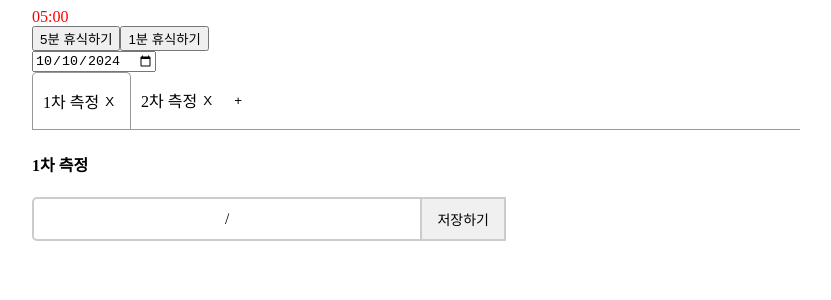
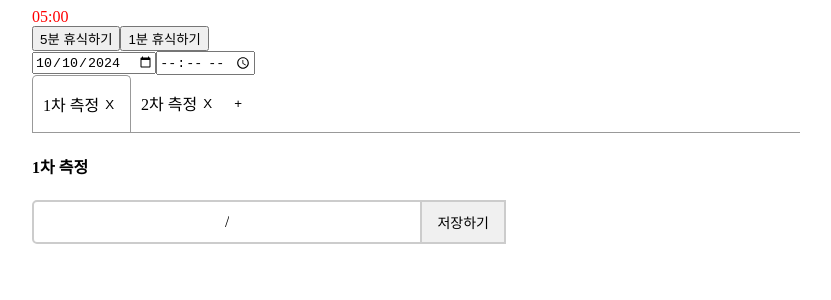
Before and after one commit to js990311/bp-note, a React (Vite) app: page /record in a window 1280 px wide. Shown: the top 300 px of the page, without its empty margins (232-1063 px from the left). Built offline with nearby package versions, Linux system fonts and the light colour scheme.

Commit message:
feat: inputTime component

```diff
--- a/src/components/global/input/InputTime.jsx
+++ b/src/components/global/input/InputTime.jsx
@@ -1,18 +1,18 @@
-import { useEffect, useState } from "react";
+import { useEffect } from "react";
 
-const getTime = () => {
-    const now = new Date();
-    return `${now.getHours()}:${now.getMinutes()}`;
+const getTimeToString = (time) => {
+    return `${time.getHours()}:${time.getMinutes()}`;
 }
 
-const InputTime = ({onUpdate}) => {
-    const [time, setTime] = useState(getTime());
+const InputTime = ({value, onChange}) => {
 
     useEffect(
         ()=>{
-            onUpdate(time);
+            onChange(
+                getTimeToString(new Date())
+            );
         }
-        ,[time]
+        ,[]
     );
 
 
@@ -20,9 +20,9 @@ const InputTime = ({onUpdate}) => {
         <>
             <input
                 type="time"
-                value={time}
+                value={value}
                 onChange={(e)=>{
-                    setTime(e.target.value);
+                    onChange(e.target.value);
                 }}
             />
         </>
--- a/src/components/record/BPrecord.jsx
+++ b/src/components/record/BPrecord.jsx
@@ -3,12 +3,18 @@ import BPrecordForm from "./form/BPrecordForm";
 import Tab from "../global/tab/Tab";
 import BPTimer from "./timer/BPTimer";
 import InputDate from "../global/input/InputDate";
+import InputTime from "../global/input/InputTime";
 
 const BPRecord = () => {
     const [date, setDate] = useState('');
+    const [time, setTime] = useState('');
 
     const onChangeDate = (date) =>{
         setDate(date);
+    }
+
+    const onChangeTime = (time) => {
+        setTime(time);
     }
 
     const [pressures, setPressures] = useState([
@@ -55,6 +61,10 @@ const BPRecord = () => {
                     value={date}
                     onChange={onChangeDate}
                 ></InputDate>
+                <InputTime
+                    value={time}
+                    onChange={onChangeTime}
+                ></InputTime>
                 <Tab
                     onCreate={createPressure}
                     onDelete={deletePressure}
```
